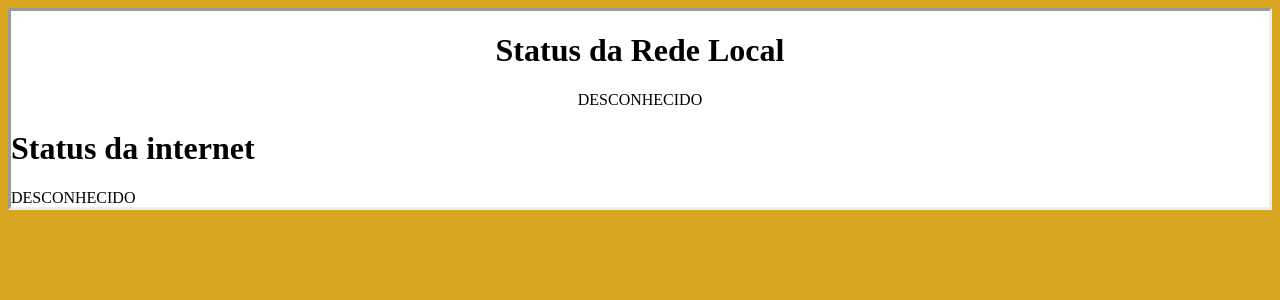
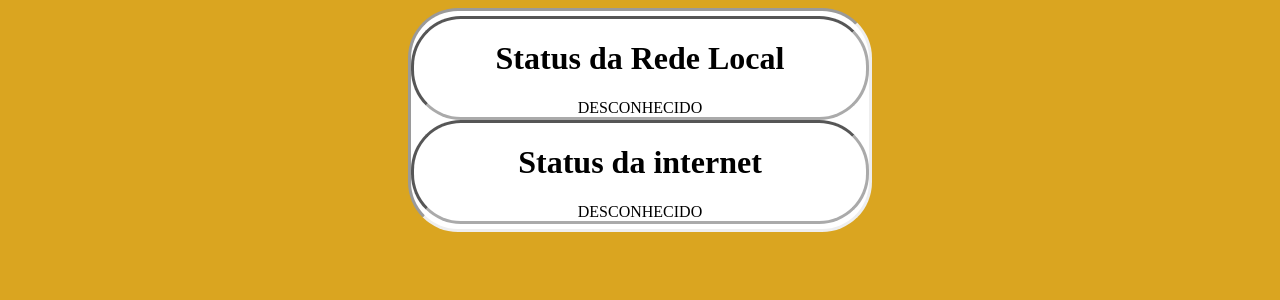
Before and after one commit to dev-drizzithiago/Meus-Projetos-PHP, a PHP site: page / in a window 1280 px wide. Shown: the top 300 px of the page. Run offline with PHP 8.4, Linux system fonts and the light colour scheme.

Commit message:
Update style.css

```diff
--- a/relatorio_internet_v-txt_v2/style.css
+++ b/relatorio_internet_v-txt_v2/style.css
@@ -8,10 +8,23 @@ body {
 main {
     background-color: white;
     border: inset;
-    margin: auto;
+    border-radius: 50px;
+    margin-left: 400px;
+    margin-right: 400px;
     padding: 2px solid #aaa;
 }
 
 div.div_lan {
     text-align: center;
+    border: inset #aaa;
+    border-radius: 50px;
+    margin-top: 5px;
+
 }
+
+div.div_wan {
+    text-align: center;
+    border: inset #aaa;
+    border-radius: 50px;
+    margin-bottom: 5px;
+}
```
